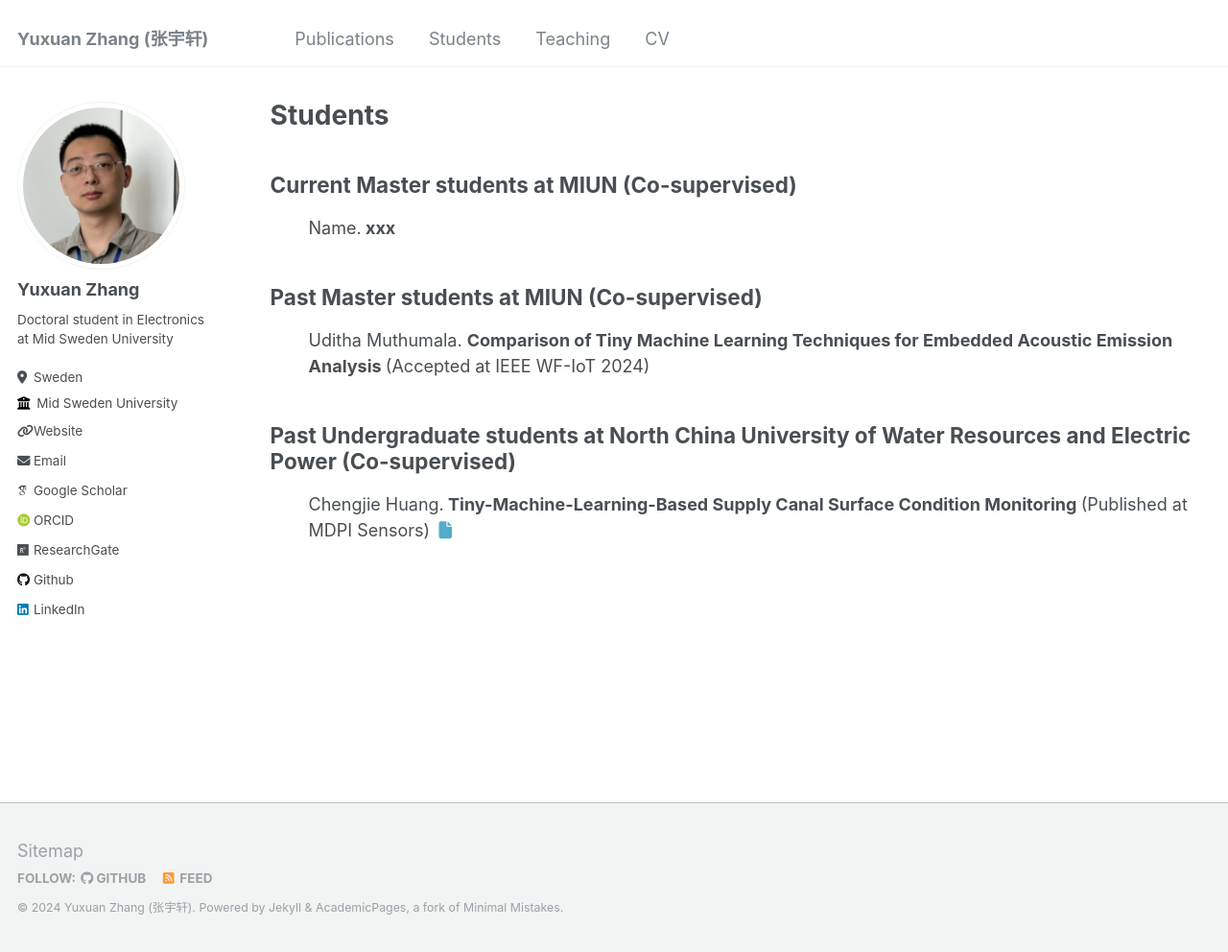
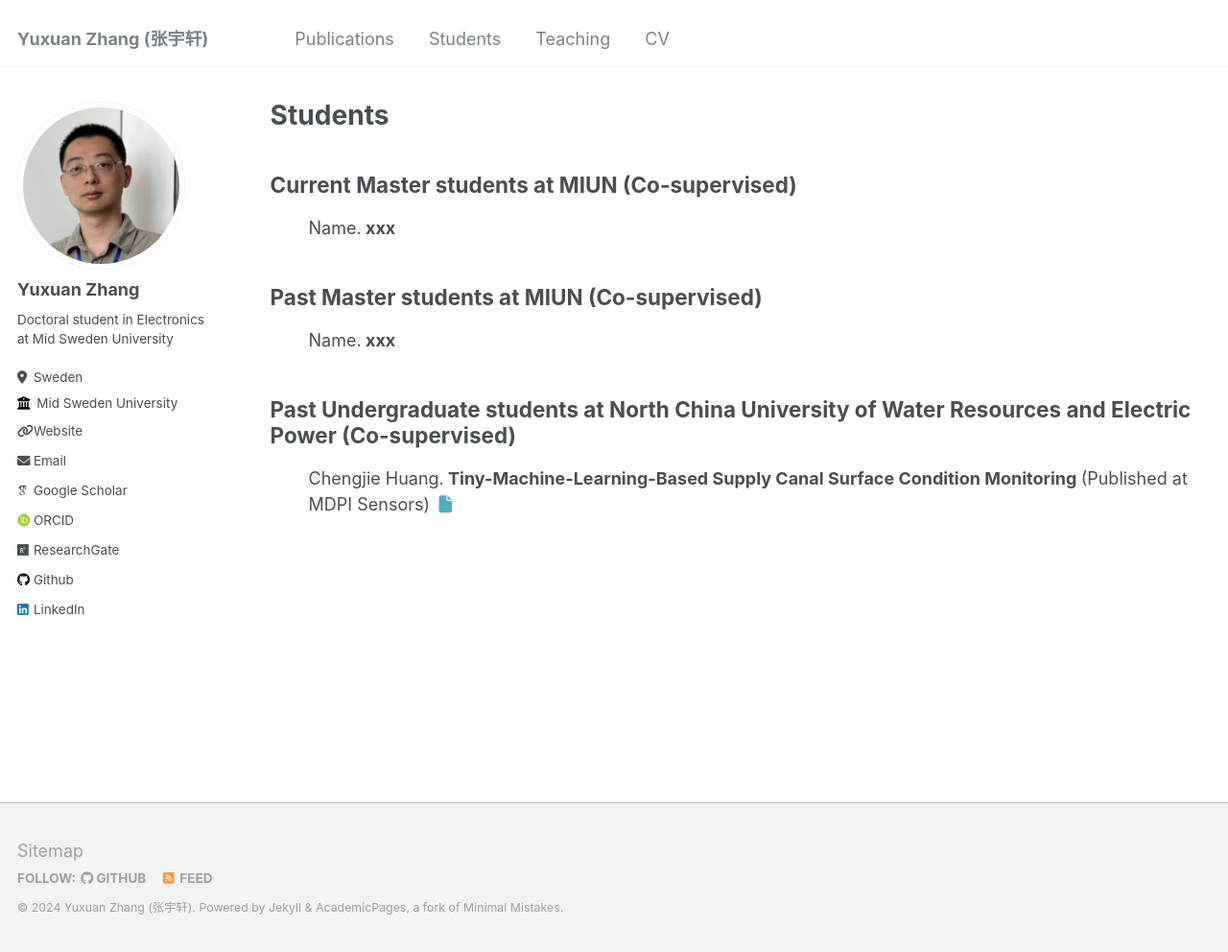
Before and after one commit to YuxuanZhang-96/YuxuanZhang-96.github.io, a Jekyll site: the page built from _pages/students.html, in a window 1280 px wide and 992 px high. Shown: the whole window at 96% size. Built offline with Jekyll 4.4.1, drawn with Linux system fonts in a browser that asks for light colours; some web fonts are replaced.

Commit message:
Update students.html

```diff
--- a/_pages/students.html
+++ b/_pages/students.html
@@ -17,7 +17,7 @@ author_profile: true
 Past Master students at MIUN (Co-supervised)
 </h2>
 <ul>
-    	Uditha Muthumala. <b> Comparison of Tiny Machine Learning Techniques for Embedded Acoustic Emission Analysis </b> (Accepted at IEEE WF-IoT 2024)
+    Name.<b> xxx </b>
 </ul>
 
 
```
